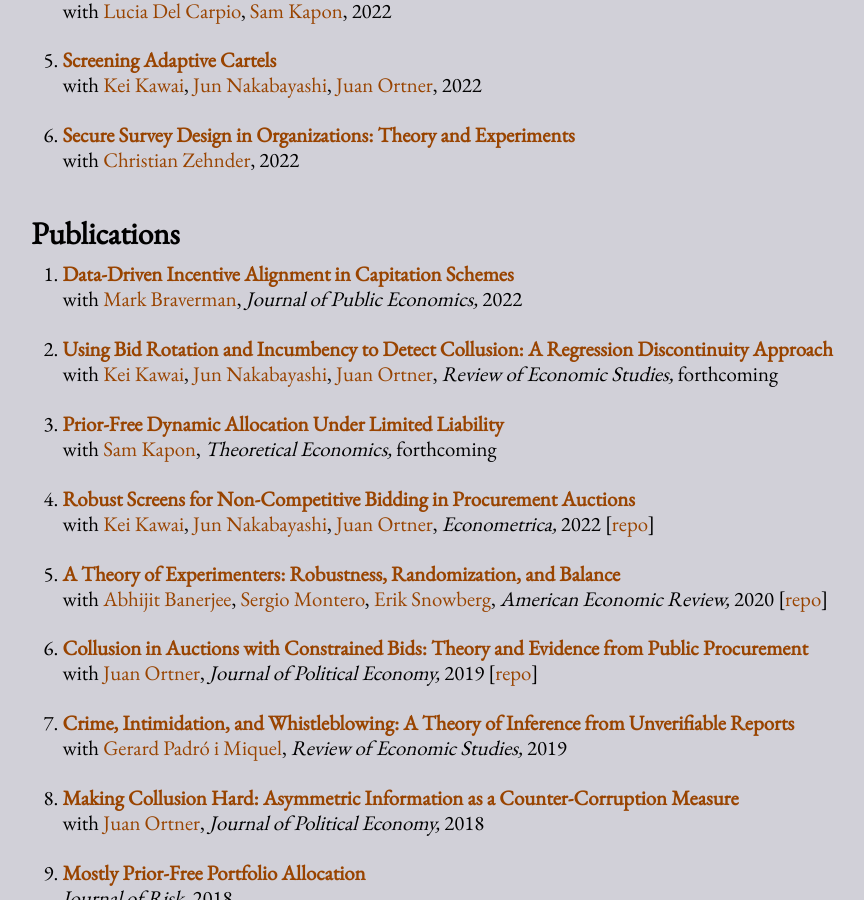
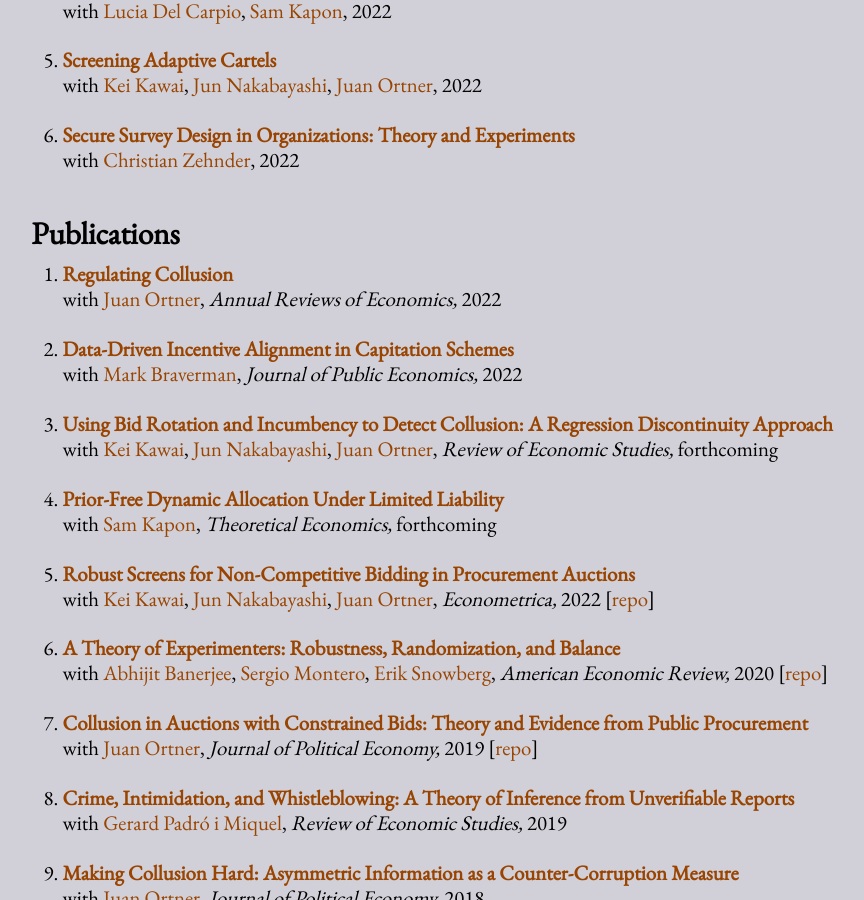
Before and after one commit to sylvaingchassang/chassang.github.io, a Jekyll site: the page built from research.md, in a window 1280 px wide and 900 px high, scrolled down 453 px. Shown: the whole window, without its empty margins (120-984 px from the left). Built offline with Jekyll 4.4.1, drawn with Linux system fonts in a browser that asks for light colours; some of the changed lines change nothing that is shown.

Commit message:
regulating collusion

```diff
--- a/research.md
+++ b/research.md
@@ -70,6 +70,14 @@
       improvements in information transmission."
 
 pubs:
+    - title: "Regulating Collusion"
+      coauthors:
+        - j_ortner
+      year: 2022
+      journal: "Annual Reviews of Economics"
+      internal: True
+      url:   "/assets/papers/annual_reviews_regulating_collusion.pdf"
+      note: "We attempt to provide a systemic view of the process of regulating collusion, including detection and prosecution, but also bargaining between firms and regulators via consent orders, the production of evidence, and containment measures that may be taken if collusion cannot be addressed in more direct means. In addition, we try to do justice to the peculiarities of the legal system: modeling the courts as they are, rather than as economists think they should be, is essential for economic analysis to improve the way collusion is regulated."
 
     - title: "Data-Driven Incentive Alignment in Capitation Schemes"
       coauthors:
```
Also changed, not shown: 1 other file.
